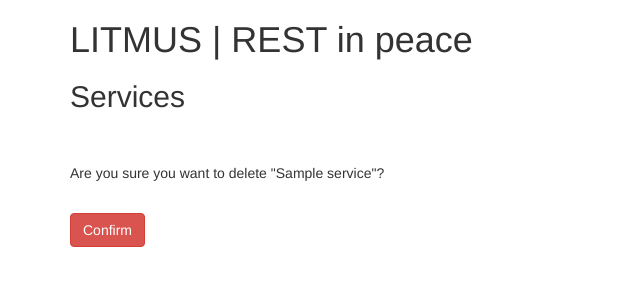
After one commit to harinarayan/litmus, a Django app: page /rip/service/1/delete/ in a window 1280 px wide. The commit adds this page. Shown: the top 300 px of the page, without its empty margins (0-640 px from the left). Run offline with Django 3.2, Linux system fonts and the light colour scheme; tables that the repository leaves empty hold one stand-in row (values such as "Sample post"); some libraries are stand-ins or nearby versions.

Commit message:
service delete

```diff
--- /dev/null
+++ b/rip/templates/rip/service_confirm_delete.html
@@ -0,0 +1,16 @@
+{% extends "base.html" %}
+
+{% block title %} Services {% endblock %}
+
+{% block content %}
+<h2>Services</h2>
+<br>
+<br>
+<form action="" method="post">{% csrf_token %}
+	<p>Are you sure you want to delete "{{ object.name }}"?</p>
+	<br>
+	<input class="btn btn-danger" type="submit" value="Confirm" />
+</form>
+<br>
+<br>
+{% endblock content%}
--- a/rip/templates/rip/service_list.html
+++ b/rip/templates/rip/service_list.html
@@ -12,7 +12,8 @@
 			<td>{{service.host}}</td>
 			<td>{{service.port}}</td>
 			<td>
-				<a class="btn btn-info btn-xs" href="/rip/service/{{service.id}}/update">Edit</a>
+				<a class="btn btn-warning btn-xs" href="/rip/service/{{service.id}}/update">Edit</a>
+				<a class="btn btn-danger btn-xs" href="/rip/service/{{service.id}}/delete">Delete</a>
 			</td>
 		</tr>
 	{% endfor %}
--- a/rip/urls.py
+++ b/rip/urls.py
@@ -4,6 +4,7 @@ from rip.views import ServiceListView, OperationListView, TestCaseListView
 from rip.views import OperationDetailView
 from rip.views import ServiceCreateView #, OperationCreateView, TestCaseCreateView
 from rip.views import ServiceUpdateView #, OperationUpdateView, TestCaseUpdateView
+from rip.views import ServiceDeleteView #, OperationDeleteView, TestCaseDeleteView
 
 urlpatterns = patterns('',
     url(r'^$', ServiceListView.as_view(), name='service-list'),
@@ -11,6 +12,7 @@ urlpatterns = patterns('',
     url(r'^service/?$', ServiceListView.as_view(), name='service-list'),
     url(r'^service/create/?$', ServiceCreateView.as_view(), name='service-create'),
     url(r'^service/(?P<pk>\d+)/update/?$', ServiceUpdateView.as_view(), name='service-update'),
+    url(r'^service/(?P<pk>\d+)/delete/?$', ServiceDeleteView.as_view(), name='service-delete'),
 
     url(r'^service/(?P<id>\d+)/operation/?$', OperationListView.as_view(), name='operation-list'),
     url(r'^service/(?P<id>\d+)/operation/(?P<pk>\d+)/?$', OperationDetailView.as_view(), name='operation-detail'),
--- a/rip/views.py
+++ b/rip/views.py
@@ -1,11 +1,11 @@
 from django.utils import timezone
 from django.shortcuts import render
 from django.http import HttpResponse, HttpResponseRedirect
-#from django.core.urlresolvers import reverse
+from django.core.urlresolvers import reverse_lazy
 
 from django.views.generic.list import ListView
 from django.views.generic.detail import DetailView
-from django.views.generic.edit import CreateView, UpdateView
+from django.views.generic.edit import CreateView, UpdateView, DeleteView
 
 from rip.models import Service, Operation, TestCase
 
@@ -38,8 +38,9 @@ class ServiceUpdateView(UpdateView):
 	#form_class = ServiceForm
 	success_url = '/rip/service'
 
-def delete_service(request):
-	return HttpResponse("")
+class ServiceDeleteView(DeleteView):
+	model = Service
+	success_url = reverse_lazy('service-list')
 
 def test_service(request):
 	return HttpResponse("")
```
